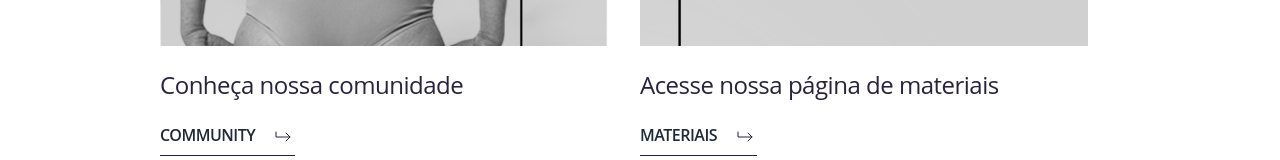
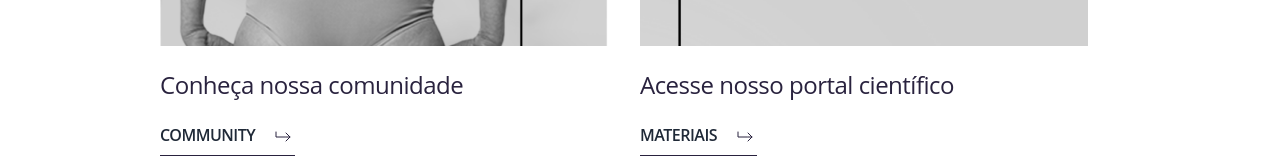
Before and after one commit to mattorresag/aeskins, a Next.js app: page /profissionais in a window 1280 px wide. Shown: the part 760-920 px from the top of the page. Built offline with nearby package versions, Linux system fonts and the light colour scheme.

Commit message:
refac: mateirais card name

```diff
--- a/src/features/ParaProfissionais/ParaProfissionaisPosts.tsx
+++ b/src/features/ParaProfissionais/ParaProfissionaisPosts.tsx
@@ -13,7 +13,7 @@ export const ParaProfissionaisPosts = (): JSX.Element => {
           image="/assets/community.png"
         />
         <PostCard
-          title="Acesse nossa página de materiais"
+          title="Acesse nosso portal científico"
           linkName="MATERIAIS"
           image="/assets/materiais.png"
           link="https://materiais.aeskins.com/"
```
